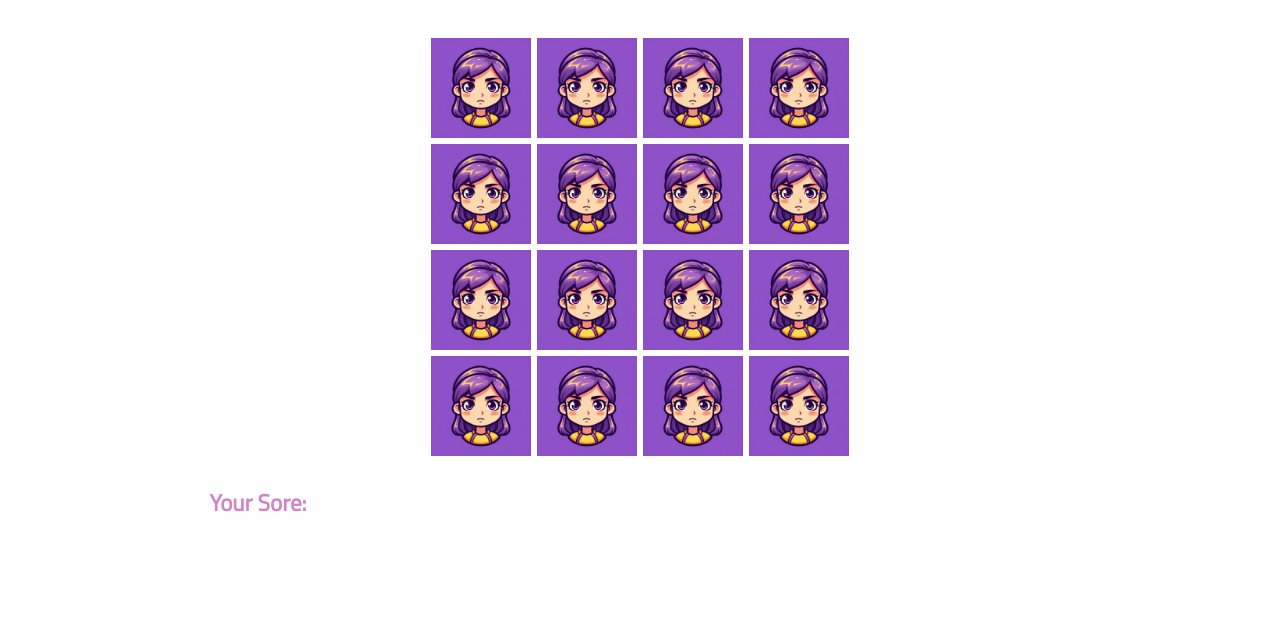
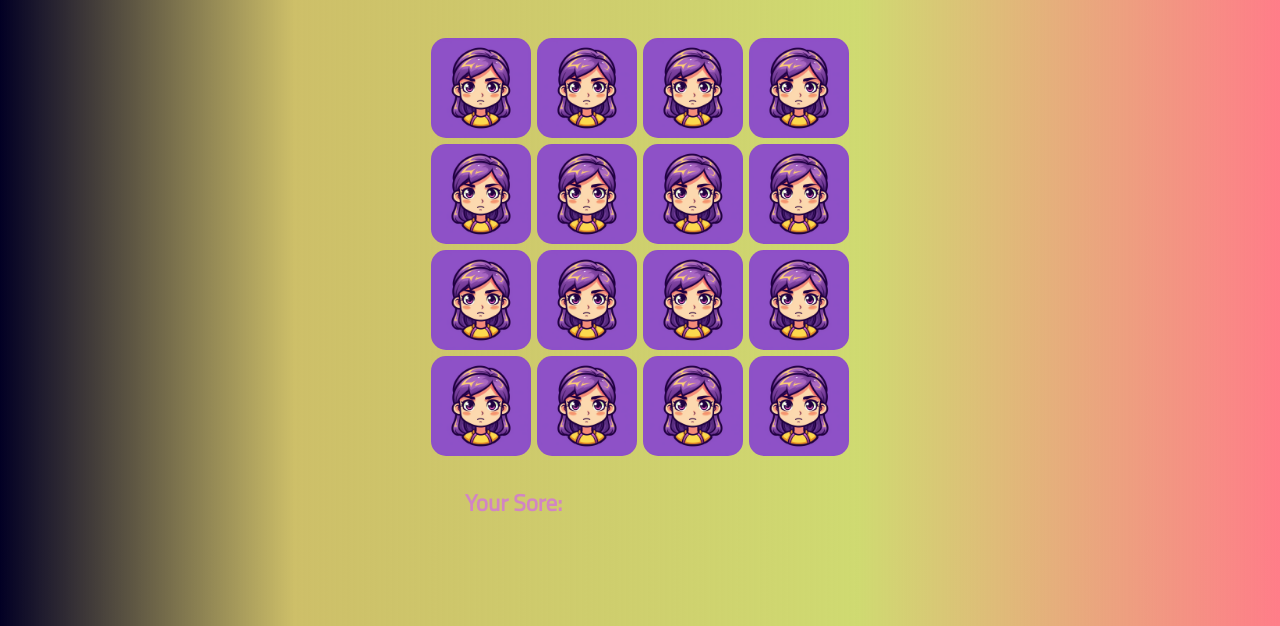
Before and after one commit to esplanadeA/js_game_engine, a website: page memorygame/index.html in a window 1280 px wide. Shown: the part 174-800 px from the top of the page. Drawn offline with Linux system fonts and the light colour scheme.

Commit message:
background updates

```diff
--- a/memorygame/style.css
+++ b/memorygame/style.css
@@ -1,3 +1,8 @@
+html{
+  background: rgb(2,0,36);
+background: linear-gradient(90deg, rgba(2,0,36,1) 0%, rgba(173,149,6,0.6055672268907564) 23%, rgba(207,218,113,1) 67%, rgba(255,0,22,0.510329131652661) 100%);
+}
+
 .titile_section{
    width: auto;
 }
@@ -35,11 +40,12 @@ img{
   height: 100px;
   margin: 3px;
   cursor: pointer;
+  border-radius: 15px;
 }
 
 .score_section{
-   width: auto;
-   width: 500px;
+
+   width: 80%;
    display: flex;
     align-items: center;
   justify-content: center;
```
